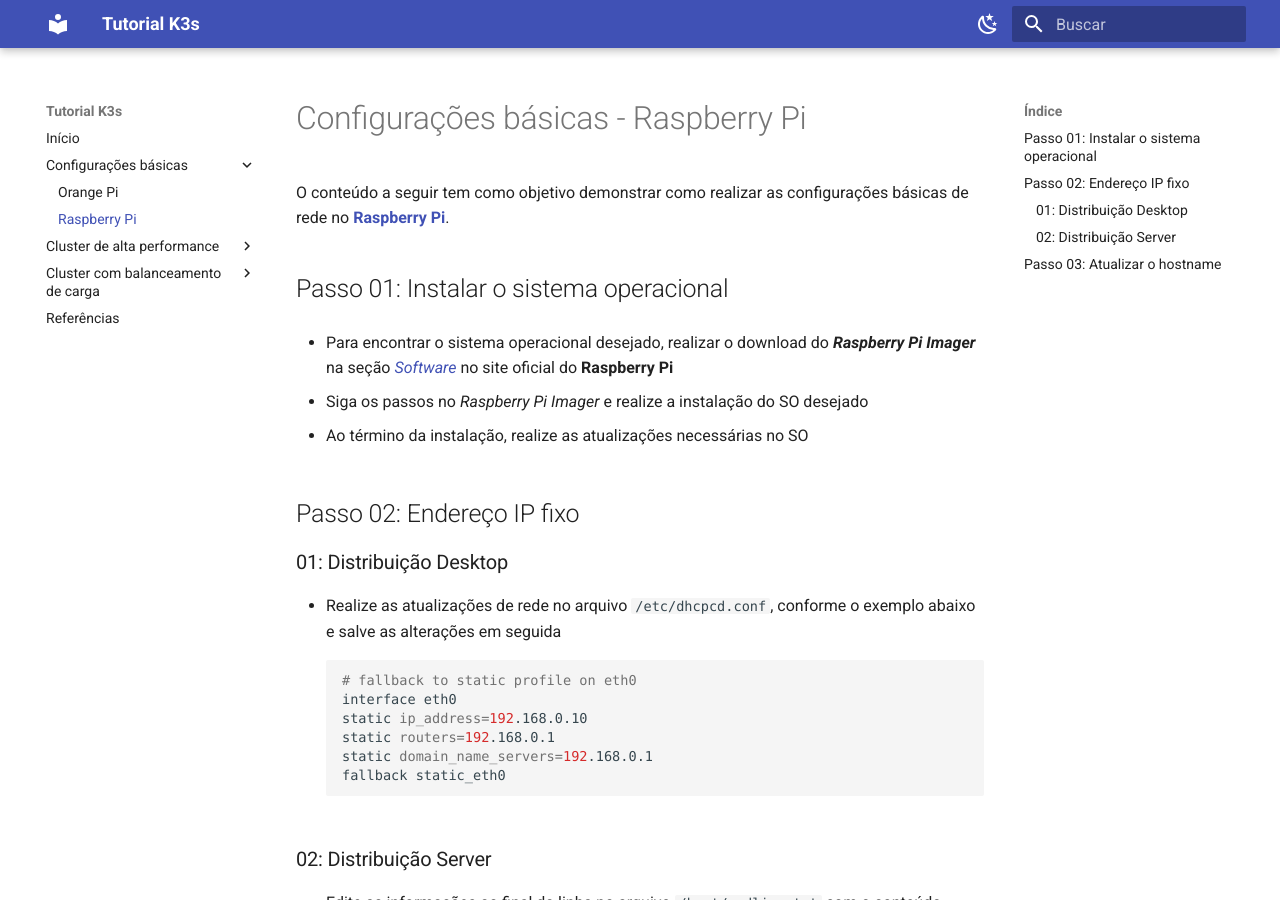
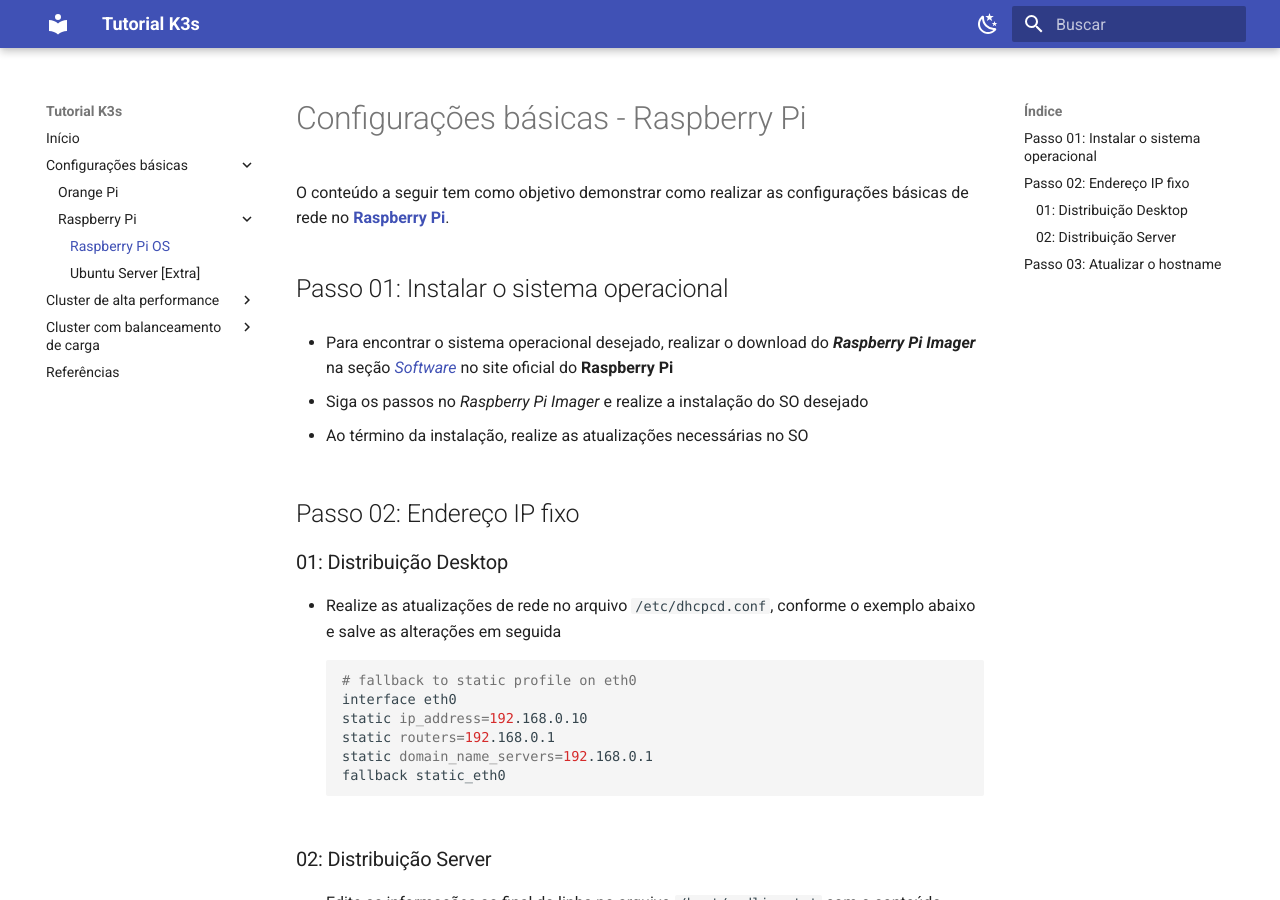
Before and after one commit to Prisma-IAP/tutorial_k3s, an MkDocs documentation site: the page built from docs/basics/raspberry/raspberrypi_os.md, in a window 1280 px wide and 900 px high. Built offline with MkDocs 1.6.1 and Material for MkDocs 9.7.7, drawn with Linux system fonts in a browser that asks for light colours; some web fonts are replaced.

Commit message:
Editing raspberry basics

```diff
--- a/mkdocs.yml
+++ b/mkdocs.yml
@@ -6,7 +6,9 @@
   - Início: index.md
   - Configurações básicas:
       - Orange Pi: basics/orangepi.md
-      - Raspberry Pi: basics/raspberry.md
+      - Raspberry Pi:
+        - Raspberry Pi OS: basics/raspberry/raspberrypi_os.md
+        - Ubuntu Server [Extra]: basics/raspberry/ubuntu_server.md
   - Cluster de alta performance:
       - Configurações: hpc/configs.md
       - Instalações:
```
Also changed, not shown: docs/basics/raspberry/ubuntu_server.md (added, +1 -0 lines), docs/basics/raspberry/raspberrypi_os.md (renamed from docs/basics/raspberry.md).
